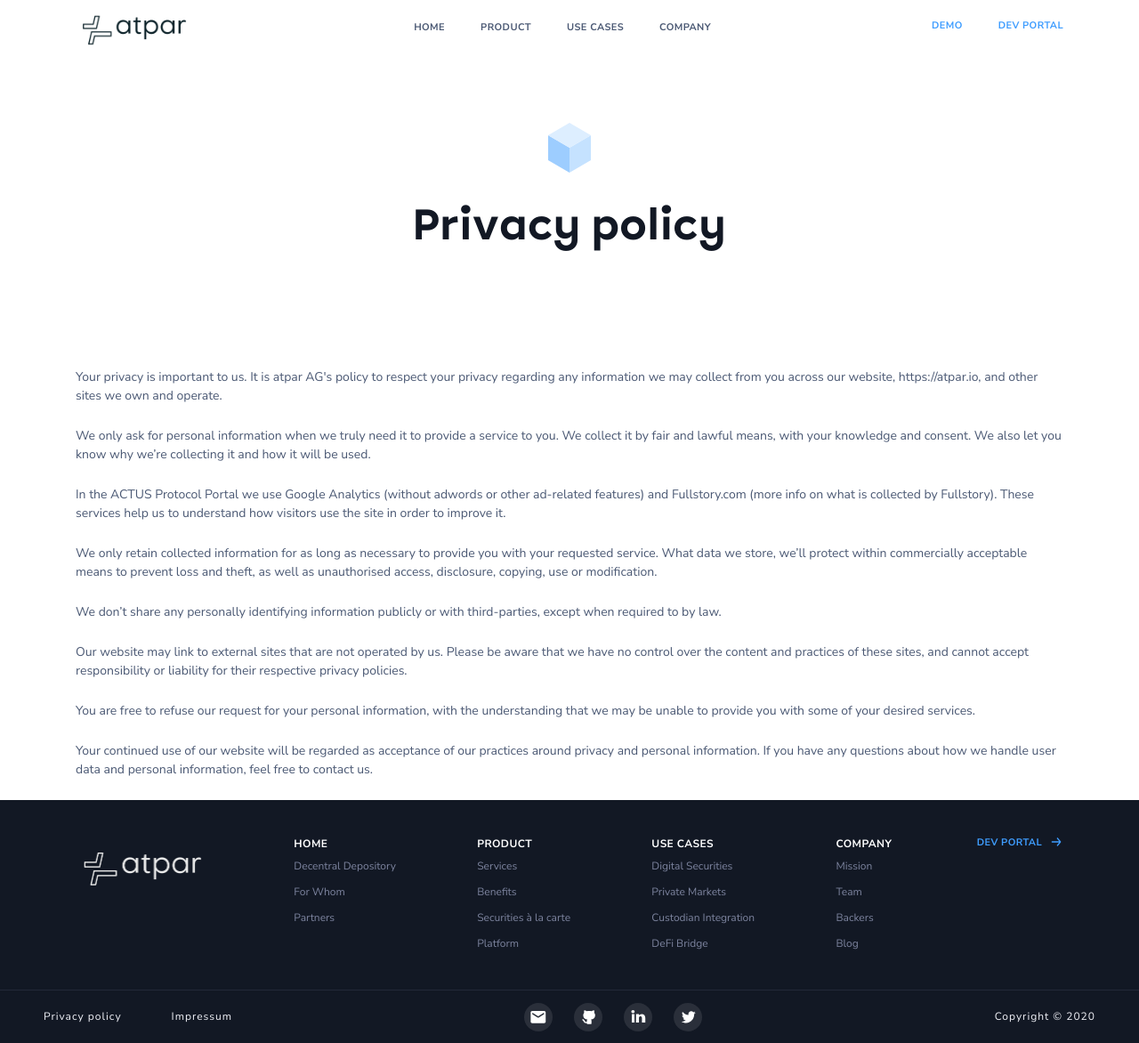
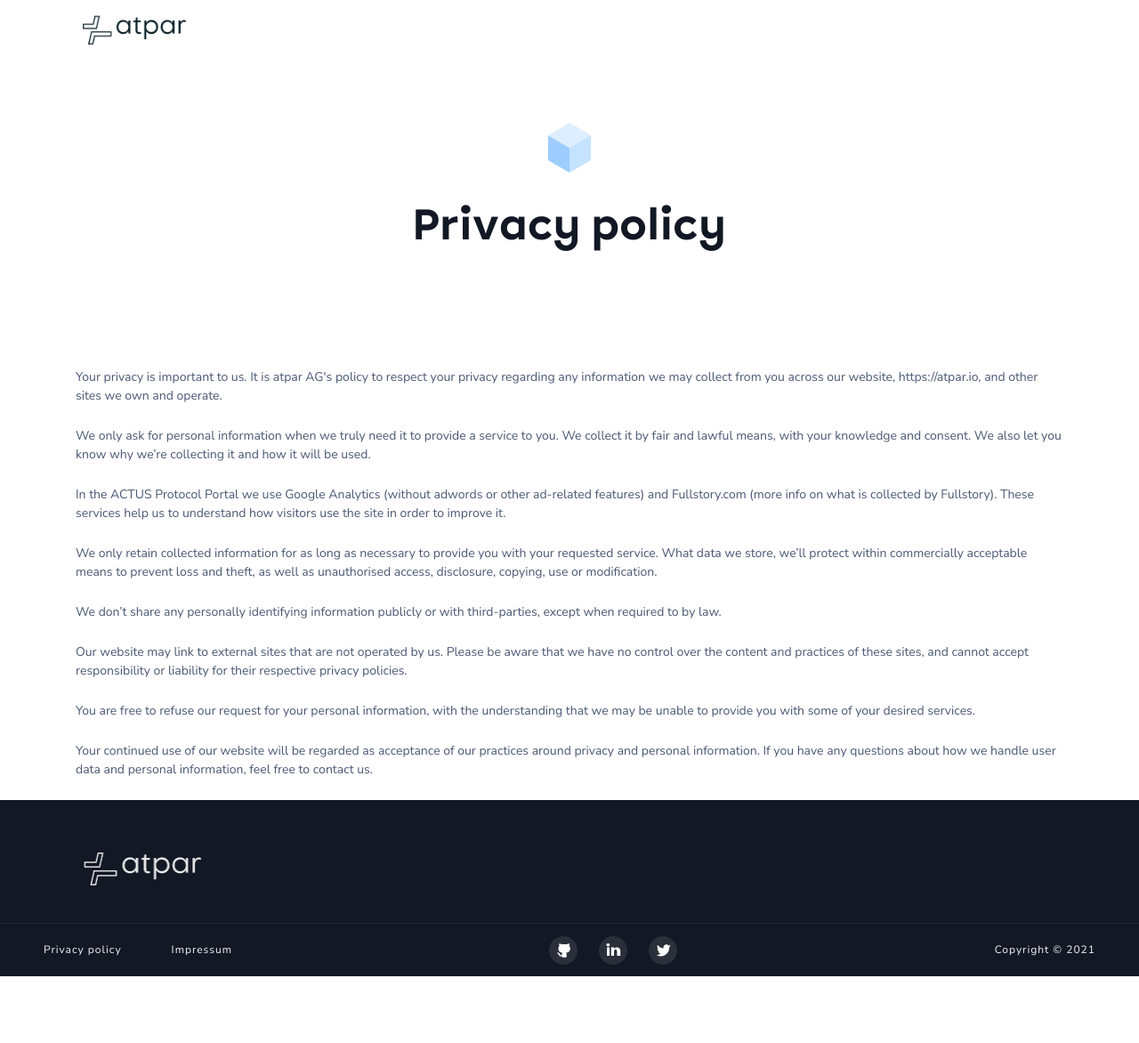
Before and after one commit to atpar/atpar.github.io, a Jekyll site: the page built from privacy-policy.html, in a window 1280 px wide. Shown: the whole page at 89% size. Built offline with Jekyll 4.4.1, drawn with Linux system fonts in a browser that asks for light colours; some web fonts are replaced; comment, search, counter and statistics services are not loaded; after the commit the page ends 1097 px from its top, so only the background shows below that.

Commit message:
restructure website

```diff
--- a/Gemfile
+++ b/Gemfile
@@ -27,3 +27,6 @@ end
 
 # Performance-booster for watching directories on Windows
 gem "wdm", "~> 0.1.1", :platforms => [:mingw, :x64_mingw, :mswin]
+
+
+gem "webrick", "~> 1.7"
--- a/_includes/footer.html
+++ b/_includes/footer.html
@@ -4,74 +4,6 @@
       <a href="/" class="logo-link">
         <img class="logo" src="/assets/images/logo-light@1x.png" srcset="/assets/images/logo-light@2x.png" alt="logo">
       </a>
-      <div class="footer-nav">
-        <ul class="footer-nav__list">
-          <li class="footer-nav__item">
-            <a href="/" class="footer-nav__link">Home</a>
-          </li>
-          <li class="footer-nav__item">
-            <a href="index.html#decentral_depository" class="footer-nav__link">Decentral Depository</a>
-          </li>
-          <li class="footer-nav__item">
-            <a href="index.html#features" class="footer-nav__link">For Whom</a>
-          </li>
-          <li class="footer-nav__item">
-            <a href="index.html#partners" class="footer-nav__link">Partners</a>
-          </li>
-        </ul>
-        <ul class="footer-nav__list">
-          <li class="footer-nav__item">
-            <a href="product.html" class="footer-nav__link">Product</a>
-          </li>
-          <li class="footer-nav__item">
-            <a href="product.html#services" class="footer-nav__link">Services</a>
-          </li>
-          <li class="footer-nav__item">
-            <a href="product.html#benefits" class="footer-nav__link">Benefits</a>
-          </li>
-          <li class="footer-nav__item">
-            <a href="product.html#securities" class="footer-nav__link">Securities à la carte</a>
-          </li>
-          <li class="footer-nav__item">
-            <a href="product.html#platform" class="footer-nav__link">Platform</a>
-          </li>
-        </ul>
-        <ul class="footer-nav__list">
-          <li class="footer-nav__item">
-            <a href="use-cases.html" class="footer-nav__link">Use Cases</a>
-          </li>
-          <li class="footer-nav__item">
-            <a href="use-cases.html#powerhouse" class="footer-nav__link">Digital Securities</a>
-          </li>
-          <li class="footer-nav__item">
-            <a href="use-cases.html#market" class="footer-nav__link">Private Markets</a>
-          </li>
-          <li class="footer-nav__item">
-            <a href="use-cases.html#securities" class="footer-nav__link">Custodian Integration</a>
-          </li>
-          <li class="footer-nav__item">
-            <a href="use-cases.html#bridging" class="footer-nav__link">DeFi Bridge</a>
-          </li>
-        </ul>
-        <ul class="footer-nav__list">
-          <li class="footer-nav__item">
-            <a href="company.html" class="footer-nav__link">Company</a>
-          </li>
-          <li class="footer-nav__item">
-            <a href="company.html#mission" class="footer-nav__link">Mission</a>
-          </li>
-          <li class="footer-nav__item">
-            <a href="company.html#team" class="footer-nav__link">Team</a>
-          </li>
-          <li class="footer-nav__item">
-            <a href="company.html#backers" class="footer-nav__link">Backers</a>
-          </li>
-          <li class="footer-nav__item">
-            <a href="company.html#blog" class="footer-nav__link">Blog</a>
-          </li>
-        </ul>
-      </div>
-      <a href="https://developer.actus-protocol.io/" target="_blank" class="arrow-link">DEV PORTAL</a>
     </div>
   </div>
   <div class="footer-bottom">
@@ -80,11 +12,6 @@
       <a href="/impressum.html" class="footer-bottom__text">Impressum</a>
     </div>
     <ul class="social">
-      <li class="social__item">
-        <a href="{{ site.contact }}" class="social__link" target="_blank">
-          <img src="/assets/images/icons/mail.svg" alt="email">
-        </a>
-      </li>
       <li class="social__item">
         <a href="{{ site.github }}" class="social__link" target="_blank">
           <img src="/assets/images/icons/github.svg" alt="github">
@@ -101,6 +28,6 @@
         </a>
       </li>
     </ul>
-    <p class="footer-bottom__text">Copyright © 2020</p>
+    <p class="footer-bottom__text">Copyright © 2021</p>
   </div>
 </footer>
--- a/_includes/topbar.html
+++ b/_includes/topbar.html
@@ -9,21 +9,5 @@
     <button class="menu-close" hidden>
       <img src="/assets/images/icons/arrow-right-large.svg" alt="arrow">
     </button>
-    <ul class="nav__list">
-      <li class="nav__item">
-        <a href="/" class="nav__link">HOME</a>
-      </li>
-      <li class="nav__item">
-        <a href="/product.html" class="nav__link">PRODUCT</a>
-      </li>
-      <li class="nav__item">
-        <a href="/use-cases.html" class="nav__link">USE CASES</a>
-      </li>
-      <li class="nav__item">
-        <a href="/company.html" class="nav__link">COMPANY</a>
-      </li>
-    </ul>
-    <a href="https://portal.actus-protocol.io" target="_blank" class="menu-link">DEMO</a>
-    <a href="https://developer.actus-protocol.io/" target="_blank" class="menu-link">DEV PORTAL</a>
   </nav>
 </div>
--- a/assets/styles/layout/_home.sass
+++ b/assets/styles/layout/_home.sass
@@ -446,7 +446,7 @@
   display: flex
   align-items: center
   justify-content: center
-  max-width: 253px
+  max-width: 400px
   width: 100%
   height: 80px
   margin-bottom: 24px
@@ -457,6 +457,9 @@
   +media(s)
     max-width: 151px
     height: 48px
+
+.barnbridge-img
+  width: 200px
 
 .metaco-img
   width: 121px
```
Also changed, not shown: index2.html (added, +94 -0 lines), Gemfile.lock, assets/images/logotypes/barnbridge.svg (added).
